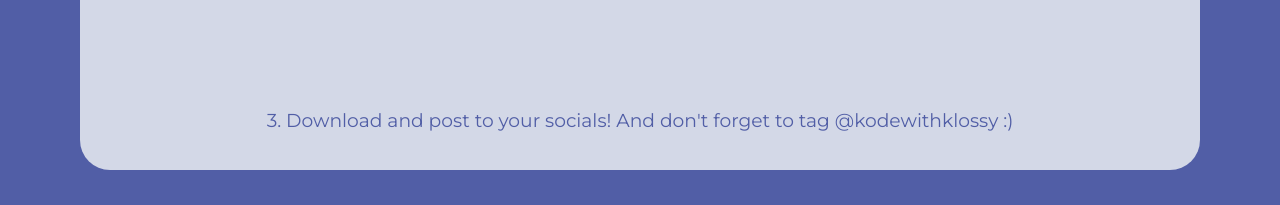
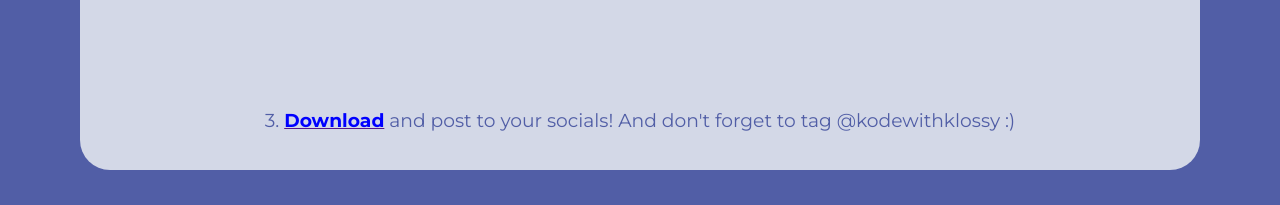
Before and after one commit to soapia/extra-extra, a plain HTML site: page index.html in a window 1280 px wide. Shown: the part 1338-1543 px from the top of the page. Drawn offline with nearby package versions, Linux system fonts and the light colour scheme.

Commit message:
includes download button

```diff
--- a/index.html
+++ b/index.html
@@ -31,7 +31,7 @@
 
 
 <canvas id="canvas" width="500" height="500"></canvas>
-<h3>3. Download and post to your socials! And don't forget to tag @kodewithklossy :)</h3>
+<h3>3. <a id="download" download="kwkpost.jpg" href="" onclick="download_img(this);"><strong style="color: blue;">Download</strong></a> and post to your socials! And don't forget to tag @kodewithklossy :)</h3>
 </div><br>
   <script src="./script.js"></script>
 
--- a/script.js
+++ b/script.js
@@ -110,3 +110,9 @@ function download() {
     canvasImage.src=`${bordersrc}`;
 
 }
+
+download_img = function(el) {
+  var canvas = document.getElementById('canvas')
+  var image = canvas.toDataURL("image/png");
+  el.href = image;
+};
```
